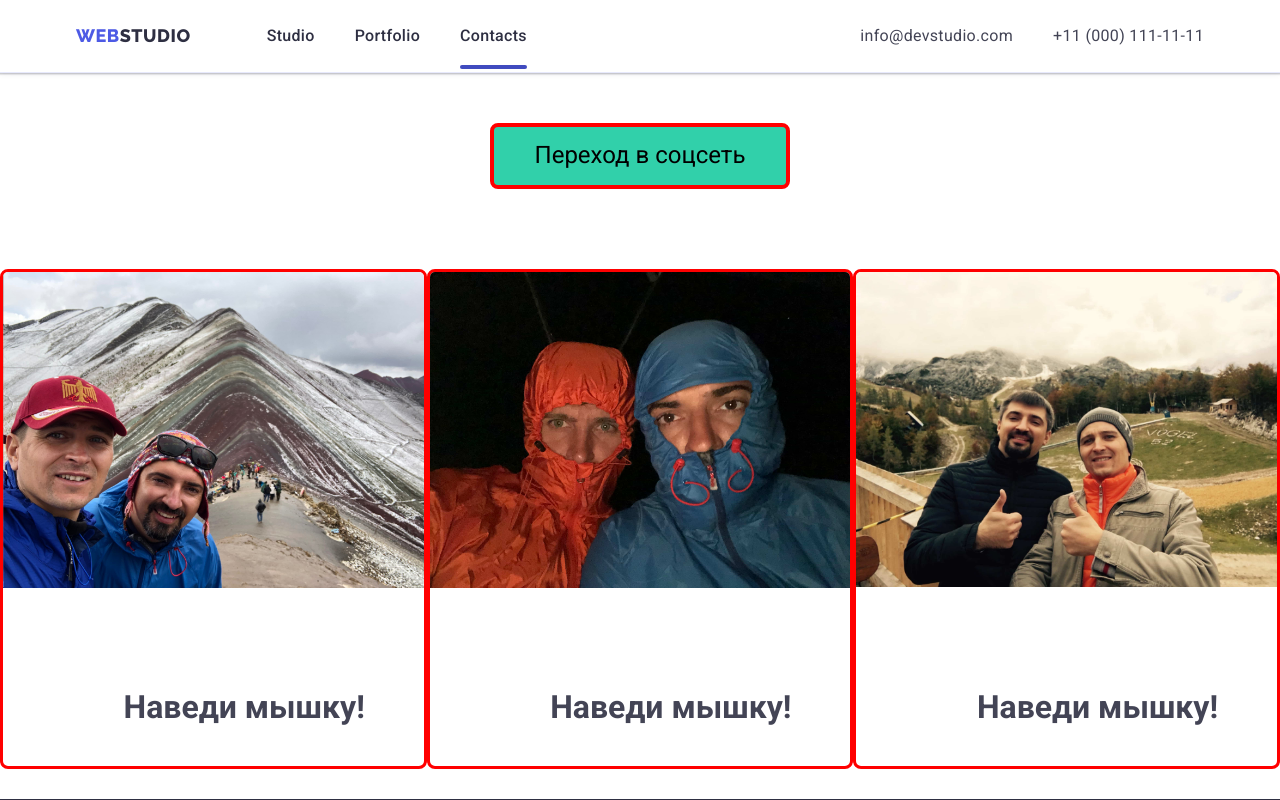
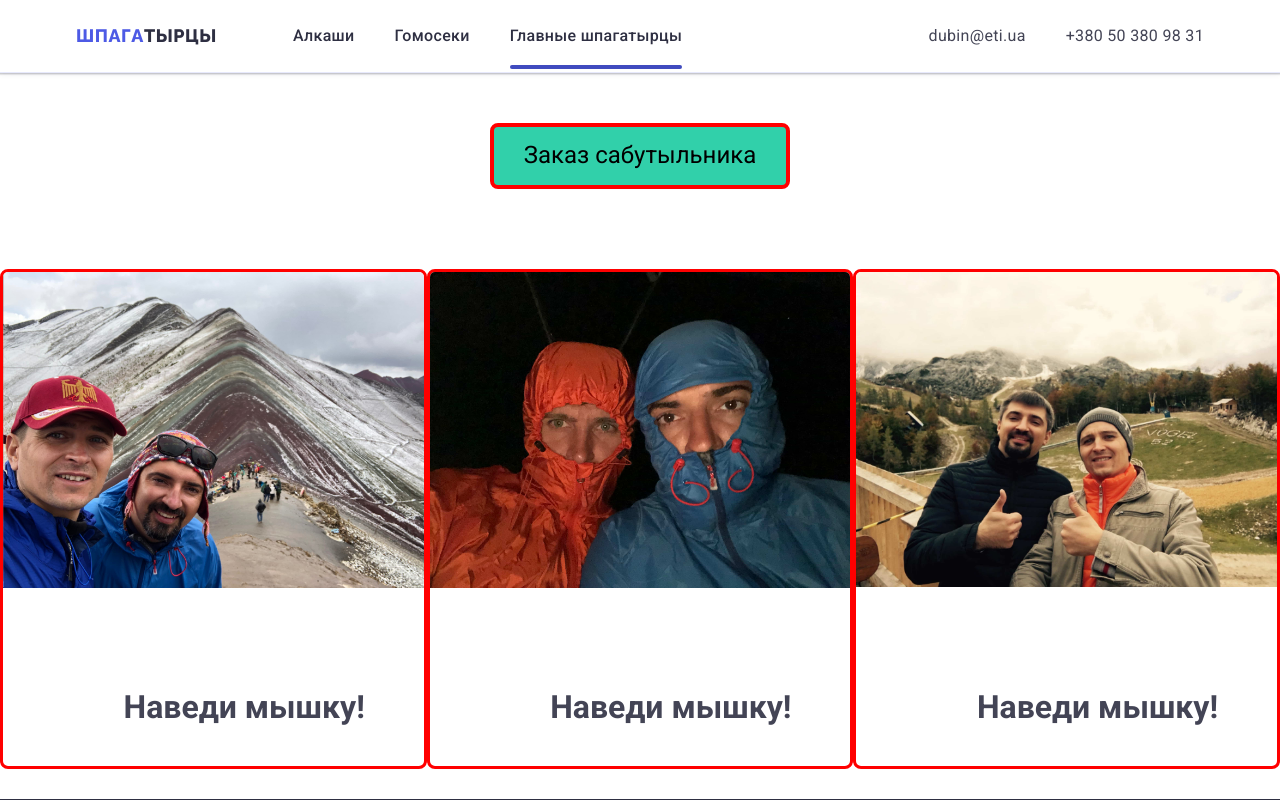
Before and after one commit to BishopNik/Tutorial, a plain HTML site: page index.html in a window 1280 px wide. Shown: the top 800 px of the page. Drawn offline with nearby package versions, Linux system fonts and the light colour scheme.

Commit message:
Change text

```diff
--- a/index.html
+++ b/index.html
@@ -27,17 +27,19 @@
       <div class="menu container">
         <nav class="container-nav">
           <a class="link logo" href="./index.html">
-            WEB<span class="studio-up">Studio</span></a
+            Шпага<span class="studio-up">Тырцы</span></a
           >
           <ul class="list nav-menu">
             <li>
-              <a class="link nav-item" href="./index.html">Studio</a>
+              <a class="link nav-item" href="./index.html">Алкаши</a>
             </li>
             <li>
-              <a class="link nav-item" href="./portfolio.html">Portfolio</a>
+              <a class="link nav-item" href="./portfolio.html">Гомосеки</a>
             </li>
             <li>
-              <a class="link nav-item active" href="./contact.html">Contacts</a>
+              <a class="link nav-item active" href="./contact.html"
+                >Главные шпагатырцы</a
+              >
             </li>
           </ul>
         </nav>
@@ -46,12 +48,12 @@
           <ul class="list nav-menu">
             <li>
               <a class="link contact" href="mailto:info@devstudio.com"
-                >info@devstudio.com</a
+                >dubin@eti.ua</a
               >
             </li>
             <li>
               <a class="link contact" href="tel:+110001111111"
-                >+11 (000) 111-11-11</a
+                >+380 50 380 98 31</a
               >
             </li>
           </ul>
@@ -59,7 +61,7 @@
       </div>
     </header>
     <main>
-      <button class="socset" type="button">Переход в соцсеть</button>
+      <button class="socset" type="button">Заказ сабутыльника</button>
 
       <div class="containers">
         <div class="thumb">
```
